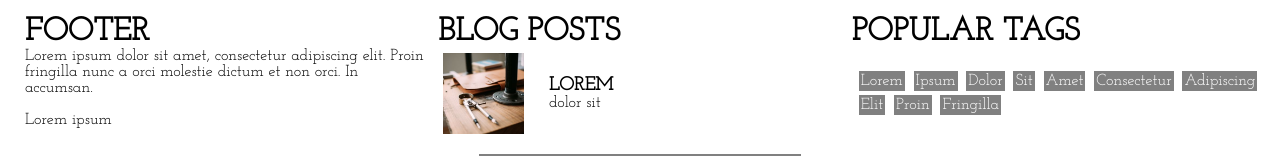
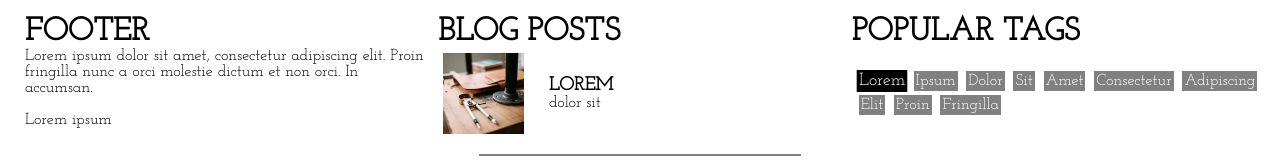
Before and after one commit to hafiyb/day6, a plain HTML site: page index.html in a window 1280 px wide. Shown: the part 2204-2364 px from the top of the page. Drawn offline with Linux system fonts and the light colour scheme.

Commit message:
minor fixes, popular tags

```diff
--- a/index.html
+++ b/index.html
@@ -121,7 +121,7 @@
                 <h1>POPULAR TAGS</h1>
                 <br>
                 <div id="popular-tags">
-                    <p>Lorem</p>
+                    <p id="firsttag">Lorem</p>
                     <p>Ipsum</p>
                     <p>Dolor</p>
                     <p>Sit</p>
--- a/styles.css
+++ b/styles.css
@@ -134,6 +134,12 @@
     padding: 2px;
 }
 
+#firsttag{
+    padding: 2px !important;
+    background-color: black !important;
+    transform: scale(1.1);
+}
+
 hr{
     width: 80%;
     border: 1px solid gray;
```
